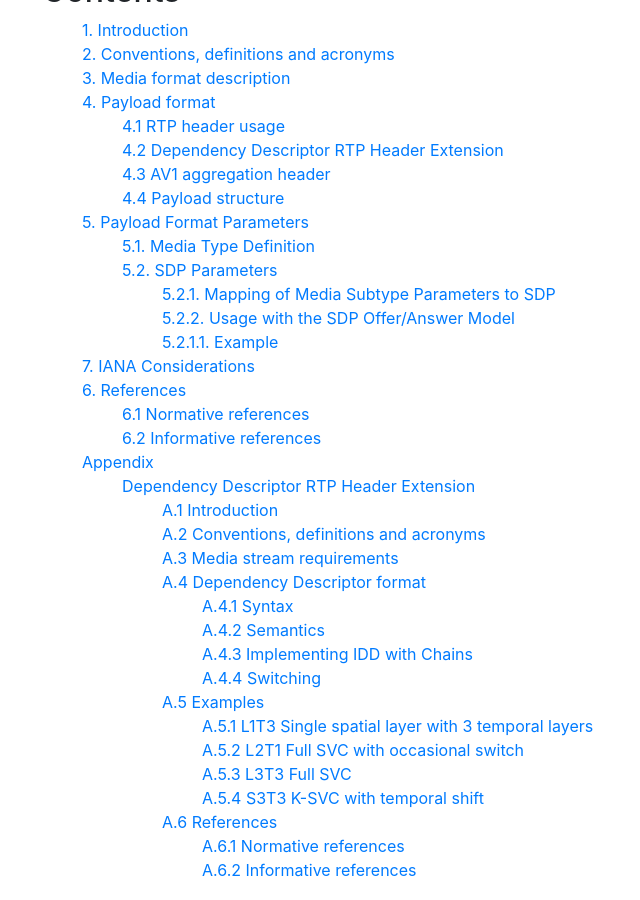
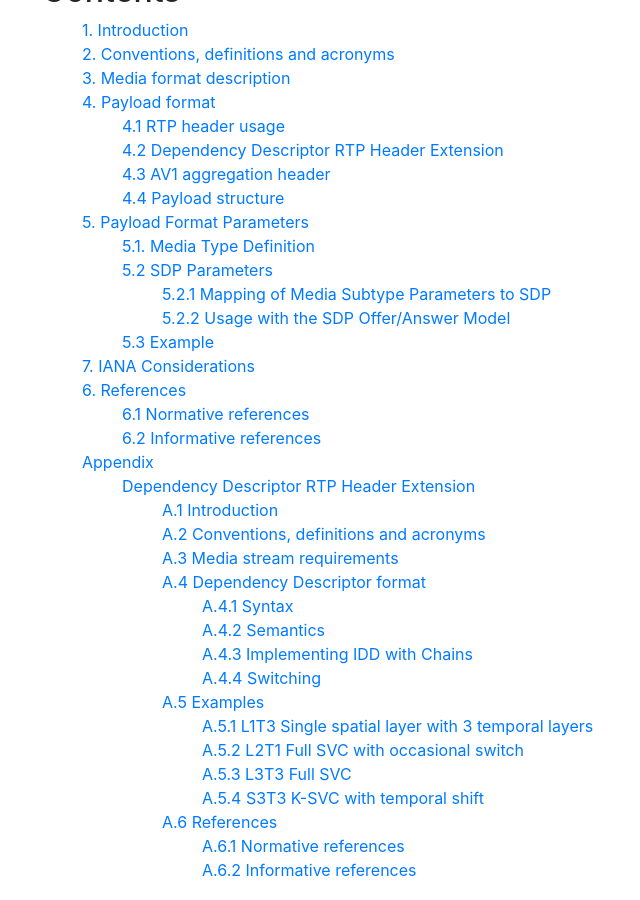
Before and after one commit to AOMediaCodec/av1-rtp-spec, a Jekyll site: the page built from index.md, in a window 1280 px wide and 900 px high, scrolled down 473 px. Shown: the whole window, without its empty margins (43-683 px from the left). Built offline with Jekyll 4.4.1, drawn with Linux system fonts in a browser that asks for light colours; nearby versions of some CDN libraries; some of the changed text lies outside the part shown.

Commit message:
Fixed chapter numbering

```diff
--- a/av1-rtp-spec.md
+++ b/av1-rtp-spec.md
@@ -352,10 +352,10 @@ TODO: proposed meda type for IANA registration:
 * Change controller:
   * TODO
 
-### 5.2. SDP Parameters
+### 5.2 SDP Parameters
 The receiver MUST ignore any fmtp parameter unspecified in this document.
 
-#### 5.2.1. Mapping of Media Subtype Parameters to SDP
+#### 5.2.1 Mapping of Media Subtype Parameters to SDP
 The media type video/AV1 string is mapped to fields in the Session Description Protocol (SDP) [RFC4566] as follows:
 * The media name in the "m=" line of SDP MUST be video.
 * The encoding name in the "a=rtpmap" line of SDP MUST be AV1 (the media subtype).
@@ -363,7 +363,7 @@ The media type video/AV1 string is mapped to fields in the Session Description P
 * The parameters "**profile**", and "**level_idx**", MUST be included in the "a=fmtp" line of SDP if SDP is used to declare receiver capabilities. These parameters are expressed as a media subtype string, in the form of a semicolon separated list of parameter=value pairs.
 * Parameter "**tier**" COULD be included alongside "**profile**" and "**level_idx** parameters in "a=fmtp" line if indicated level supports tier different to 0.
 
-#### 5.2.2.  Usage with the SDP Offer/Answer Model
+#### 5.2.2  Usage with the SDP Offer/Answer Model
 
 When AV1 is offered over RTP using SDP in an Offer/Answer model [RFC3264] for negotiation for unicast usage, the following limitations and rules apply:
   *  The media format configuration is identified by **level**, **profile_idx** and **tier**.
@@ -412,7 +412,7 @@ declared as "recvonly" and "sendonly", respectively.  This may have
 further implications on the system and may require additional
 external semantics to associate the two media lines.
 
-#### 5.2.1.1. Example
+### 5.3 Example
 An example of media representation in SDP is as follows:
 
 * m=video 49170 RTP/AVPF 98
```
